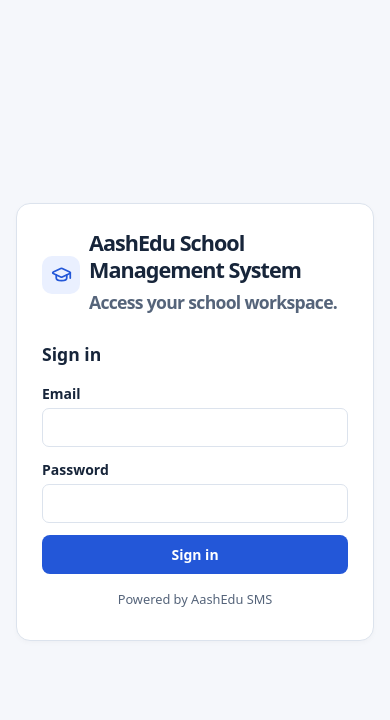
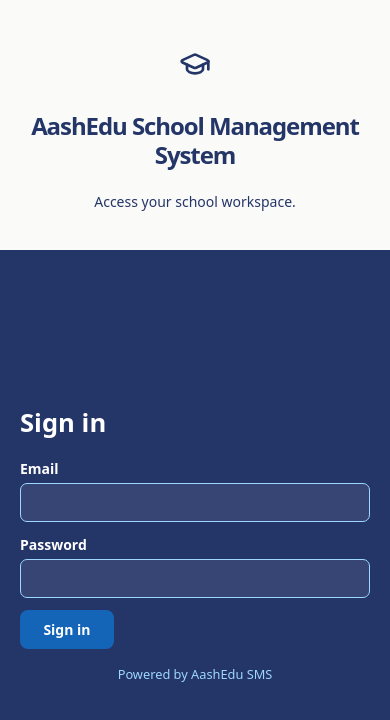
Before and after one commit to aashishbw/aashedu-sms, a Next.js app: page /login in a window 390 px wide. Shown: the top 720 px of the page. Built offline with nearby package versions, Linux system fonts and the light colour scheme; no server answers; the database is empty.

Commit message:
Apply responsive institution sign-in palette

```diff
--- a/app/login/page.tsx
+++ b/app/login/page.tsx
@@ -1,20 +1,26 @@
 import { publicBranding } from "../../lib/institution";
 import { InstitutionMark } from "../institution-brand";
 import { login } from "./actions";
+
 export default async function Login({ searchParams }: { searchParams: Promise<{ error?: string }> }) {
   const [{error},brand]=await Promise.all([searchParams,publicBranding()]);
-  return <main className="login"><section className="card login-card">
-    <div className="brand"><InstitutionMark logoUrl={brand.logoUrl}/><div>
-      <h1 className="institution-name">{brand.name}</h1>
-      <p className="muted">{brand.configured ? "School Management System" : "Access your school workspace."}</p>
-    </div></div>
-    <h2>Sign in</h2>
+  return <main className="login">
+    <section className="login-identity" aria-labelledby="login-institution">
+      <InstitutionMark logoUrl={brand.logoUrl}/>
+      <h1 className="institution-name" id="login-institution">{brand.name}</h1>
+      <p>{brand.configured ? "School Management System" : "Access your school workspace."}</p>
+    </section>
+    <section className="login-panel" aria-labelledby="login-title">
+      <div className="login-form">
+        <h2 id="login-title">Sign in</h2>
         {error && <p role="alert" className="alert">{error === "limited" ? "Too many attempts. Try again in 15 minutes." : "Sign-in failed. Check your email and password."}</p>}
         <form action={login} className="stack">
           <label>Email<input name="email" type="email" required autoComplete="username"/></label>
           <label>Password<input name="password" type="password" required autoComplete="current-password"/></label>
           <button>Sign in</button>
         </form>
-    <p className="muted login-credit">Powered by AashEdu SMS</p>
-  </section></main>;
+        <p className="login-credit">Powered by AashEdu SMS</p>
+      </div>
+    </section>
+  </main>;
 }
--- a/app/settings/institution/page.tsx
+++ b/app/settings/institution/page.tsx
@@ -36,8 +36,8 @@ export default async function InstitutionSettings({searchParams}:{searchParams:P
         {fields.map(([key,label,length,type]) => <label key={key}>{label}<input name={key} type={type ?? "text"} maxLength={length}
           required={["name","currency","timezone"].includes(key)}
           defaultValue={profile?.[key] ?? (key==="currency" ? defaultCurrency : key==="timezone" ? "Asia/Kathmandu" : "")}/></label>)}
-        <label>Primary theme color<input type="color" name="primaryColor" defaultValue={color(profile?.primaryColor,"#2357d8")}/></label>
-        <label>Secondary theme color<input type="color" name="secondaryColor" defaultValue={color(profile?.secondaryColor,"#eaf0ff")}/></label>
+        <label>Primary theme color<input type="color" name="primaryColor" defaultValue={color(profile?.primaryColor,"#1465b8")}/></label>
+        <label>Secondary theme color<input type="color" name="secondaryColor" defaultValue={color(profile?.secondaryColor,"#9dd6ff")}/></label>
       </div>
       {profile?.hasLogo && <img className="institution-logo" src="/api/institution/logo" alt="Current institution logo" width={48} height={48}/>}
       <label>Institution logo (PNG or JPEG, up to 2 MB)<input type="file" name="logo" accept="image/png,image/jpeg"/></label>
--- a/app/style.css
+++ b/app/style.css
@@ -4,12 +4,28 @@
 *{box-sizing:border-box} body{margin:0;background:var(--bg);color:var(--text);font-family:system-ui,sans-serif;font-size:14px} a{color:var(--brand);text-decoration:none} button{cursor:pointer} button:disabled{opacity:.6;cursor:wait} h1{font-size:clamp(1.8rem,4vw,2.55rem);font-weight:750;letter-spacing:-.045em;line-height:1.12;margin:.15em 0} h2{font-size:1.1rem;font-weight:720;margin:0 0 .65rem} p{margin:.35rem 0}
 .frame{display:grid;grid-template-columns:225px minmax(0,1fr);min-height:100vh}.frame aside{background:var(--surface);border-right:1px solid var(--line);padding:20px 14px;height:100vh;overflow:auto;position:sticky;top:0}.brand{display:flex;gap:9px;align-items:center;color:var(--text);font-weight:780;font-size:1.1rem;letter-spacing:-.04em;padding:6px}.brand span,.tile-icon{display:grid;place-items:center;background:var(--soft);color:var(--brand);width:38px;height:38px;border-radius:10px}.navigation{margin-top:22px}.navigation summary{display:flex;justify-content:space-between;cursor:pointer;color:var(--muted);padding:7px 8px;font-weight:650}.navigation a{display:flex;gap:8px;align-items:center;color:var(--muted);padding:7px 9px;border-radius:7px}.navigation a:hover,.navigation a.active{background:var(--soft);color:var(--brand)}.nav-group p,.eyebrow{font-size:.7rem;text-transform:uppercase;letter-spacing:.13em;font-weight:750;color:var(--brand)}.nav-group p{margin:14px 8px 5px}
 header{min-height:64px;padding:8px 28px;display:flex;justify-content:space-between;gap:12px;align-items:center;border-bottom:1px solid var(--line);background:var(--surface)}header div{display:flex;gap:12px;align-items:center}header small{display:block;color:var(--muted);text-transform:capitalize}.content{max-width:1480px;margin:auto;padding:27px clamp(14px,3vw,38px);display:grid;gap:18px}.page-head,.actions,.search,.pagination{display:flex;align-items:center;gap:10px;flex-wrap:wrap}.page-head{justify-content:space-between}.muted,.empty,.pagination{color:var(--muted)}.empty{padding:24px}.tiles{display:grid;grid-template-columns:repeat(auto-fit,minmax(155px,1fr));gap:12px}.card{background:var(--surface);border:1px solid var(--line);border-radius:14px;padding:18px;box-shadow:0 2px 5px #00000007;min-width:0}.tile{display:grid;gap:9px;color:var(--text)}.tile strong{font-size:1.45rem;letter-spacing:-.035em}.panels{display:grid;grid-template-columns:repeat(2,minmax(0,1fr));gap:14px}.line{display:flex;justify-content:space-between;gap:8px;padding:9px 0;border-bottom:1px solid var(--line)}.line span{color:var(--muted)}.announcement{padding:10px 0;overflow-wrap:anywhere}.announcement p{white-space:pre-wrap}
-button,.button{display:inline-flex;gap:7px;align-items:center;justify-content:center;background:var(--brand);color:var(--surface);border:1px solid transparent;border-radius:8px;padding:8px 12px;font:inherit;font-weight:650;min-height:38px}.secondary{background:var(--surface);color:var(--text);border-color:var(--line)}button:hover,.button:hover{filter:brightness(.9)}:focus-visible{outline:2px solid var(--brand);outline-offset:3px}.icon{padding:8px}.form-grid{display:grid;grid-template-columns:repeat(auto-fit,minmax(195px,1fr));gap:12px;margin:12px 0}.stack{display:grid;gap:12px;margin-top:16px}label{display:grid;gap:4px;font-weight:600;min-width:0}input,select,textarea{padding:8px 10px;border-radius:7px;border:1px solid var(--line);min-height:38px;background:var(--surface);color:var(--text);font:inherit;width:100%}.search{padding-bottom:12px}.scroll{overflow:auto}table{width:100%;border-collapse:collapse;text-align:left}th,td{padding:10px;border-bottom:1px solid var(--line);max-width:350px;overflow-wrap:anywhere}th{color:var(--muted);font-size:.78rem;background:var(--bg)}.pagination{justify-content:flex-end;padding-top:14px}.alert,.success{padding:10px 12px;border-radius:8px;color:var(--danger);background:var(--danger-bg)}.success{color:var(--success);background:var(--success-bg)}.login{min-height:100vh;display:grid;place-items:center;padding:16px}.login-card{width:min(100%,420px);padding:25px}.login-card .brand{padding:0;margin-bottom:20px}
+button,.button{display:inline-flex;gap:7px;align-items:center;justify-content:center;background:var(--brand);color:var(--surface);border:1px solid transparent;border-radius:8px;padding:8px 12px;font:inherit;font-weight:650;min-height:38px}.secondary{background:var(--surface);color:var(--text);border-color:var(--line)}button:hover,.button:hover{filter:brightness(.9)}:focus-visible{outline:2px solid var(--brand);outline-offset:3px}.icon{padding:8px}.form-grid{display:grid;grid-template-columns:repeat(auto-fit,minmax(195px,1fr));gap:12px;margin:12px 0}.stack{display:grid;gap:12px;margin-top:16px}label{display:grid;gap:4px;font-weight:600;min-width:0}input,select,textarea{padding:8px 10px;border-radius:7px;border:1px solid var(--line);min-height:38px;background:var(--surface);color:var(--text);font:inherit;width:100%}.search{padding-bottom:12px}.scroll{overflow:auto}table{width:100%;border-collapse:collapse;text-align:left}th,td{padding:10px;border-bottom:1px solid var(--line);max-width:350px;overflow-wrap:anywhere}th{color:var(--muted);font-size:.78rem;background:var(--bg)}.pagination{justify-content:flex-end;padding-top:14px}.alert,.success{padding:10px 12px;border-radius:8px;color:var(--danger);background:var(--danger-bg)}.success{color:var(--success);background:var(--success-bg)}
 @media(max-width:760px){.frame{display:block}.frame aside{height:auto;position:static;border-right:0;border-bottom:1px solid var(--line);padding:8px 14px}.navigation{margin:0}.navigation nav{display:flex;gap:6px;align-items:baseline;overflow:auto;padding-bottom:4px}.nav-group{display:flex;align-items:baseline;gap:2px}.navigation a,.nav-group p{white-space:nowrap}header{padding:7px 14px}.panels{grid-template-columns:1fr}}
 @media print{.frame{display:block}aside,header,button,.button,.search,.pagination{display:none!important}.card{box-shadow:none}.content{padding:0}}
 .institution-logo{display:inline-grid;place-items:center;flex:none;object-fit:contain;width:42px;height:42px;border-radius:8px}
 .institution-name{min-width:0;overflow-wrap:anywhere}
-.login .institution-name{font-size:1.35rem;line-height:1.25;margin:0}
+.login{display:grid;grid-template-columns:minmax(0,5fr) minmax(0,7fr);min-height:100vh;color-scheme:light}
+.login-identity,.login-panel{display:grid;align-content:center;justify-items:center;padding:clamp(1.5rem,5vw,5rem)}
+.login-identity{background:#fafaf8;color:#243568;text-align:center;gap:1rem}
+.login-identity .institution-logo{width:clamp(4rem,12vw,8rem);height:clamp(4rem,12vw,8rem)}
+.login-identity .institution-logo svg{width:50%;height:50%}
+.login .institution-name{font-size:clamp(1.5rem,3vw,2.5rem);line-height:1.2;margin:0}
+.login-panel{background:var(--login-panel,#243568);color:#fff}
+.login-form{width:min(100%,25rem)}
+.login-form h2{font-size:1.6rem}
+.login-form input{background:color-mix(in srgb,var(--login-panel,#243568) 92%,#fff);border-color:var(--login-accent,#9dd6ff);color:#fff}
+.login-form button{justify-self:start;background:var(--institution-primary,#1465b8);color:var(--institution-button-text,#fff);padding-inline:1.4rem}
+.login-form :focus-visible{outline-color:var(--login-accent,#9dd6ff)}
+.login-credit{color:var(--login-accent,#9dd6ff)}
+@media(max-width:680px){
+  .login{grid-template-columns:minmax(0,1fr);grid-template-rows:auto 1fr}
+  .login-identity,.login-panel{padding:2rem 1.25rem}
+}
 .login-credit{text-align:center;margin-top:1rem;font-size:.8rem}
 .logo-removal{display:flex;align-items:center;gap:.5rem}.logo-removal input{width:auto;min-height:0}
 .print-institution{display:none}
--- a/lib/theme.ts
+++ b/lib/theme.ts
@@ -8,11 +8,13 @@ export function institutionTheme(primary: string | null, secondary: string | nul
       return value<=0.04045 ? value/12.92 : ((value+0.055)/1.055)**2.4;
     });
     properties["--institution-primary"]=primary;
+    properties["--login-panel"]=`color-mix(in srgb, ${primary} 25%, #243568)`;
     properties["--institution-link-light"]="color-mix(in srgb,"+primary+" 48%,#000)";
     properties["--institution-link-dark"]="color-mix(in srgb,"+primary+" 38%,#fff)";
     properties["--institution-button-text"]=.2126*red+.7152*green+.0722*blue > .179 ? "#000" : "#fff";
   }
   if (secondary) {
+    properties["--login-accent"]=`color-mix(in srgb, ${secondary} 30%, #fff)`;
     properties["--institution-soft-light"]="color-mix(in srgb,"+secondary+" 20%,#fff)";
     properties["--institution-soft-dark"]="color-mix(in srgb,"+secondary+" 20%,#182332)";
   }
```
Lines whose indentation alone changed are shown as unchanged.
